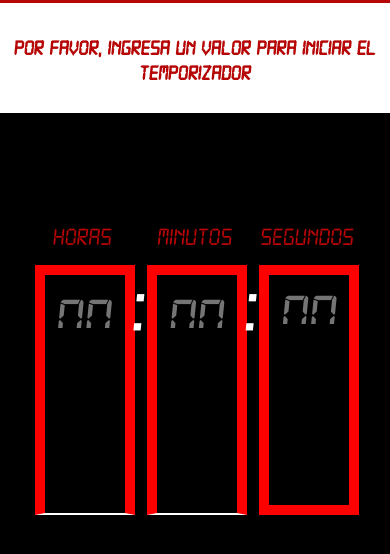
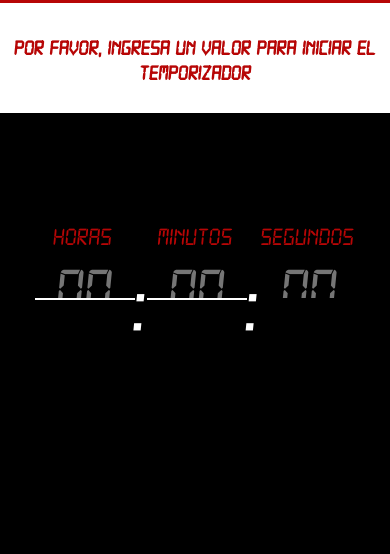
Before and after one commit to RodriJOk/Temporizador, a plain HTML site: page index.html in a window 390 px wide. Shown: the part 64-618 px from the top of the page. Drawn offline with Linux system fonts and the light colour scheme.

Commit message:
Delete test in mobile

```diff
--- a/index.css
+++ b/index.css
@@ -142,9 +142,6 @@ body{
         font-size: 60px;
         border: none;
         text-align: center;
-        min-height: 250px;
-        padding-bottom: 165px;
-        border: 10px solid red;
     }
     #horas, #minutos, #segundos:focus{
         outline: none;
```
